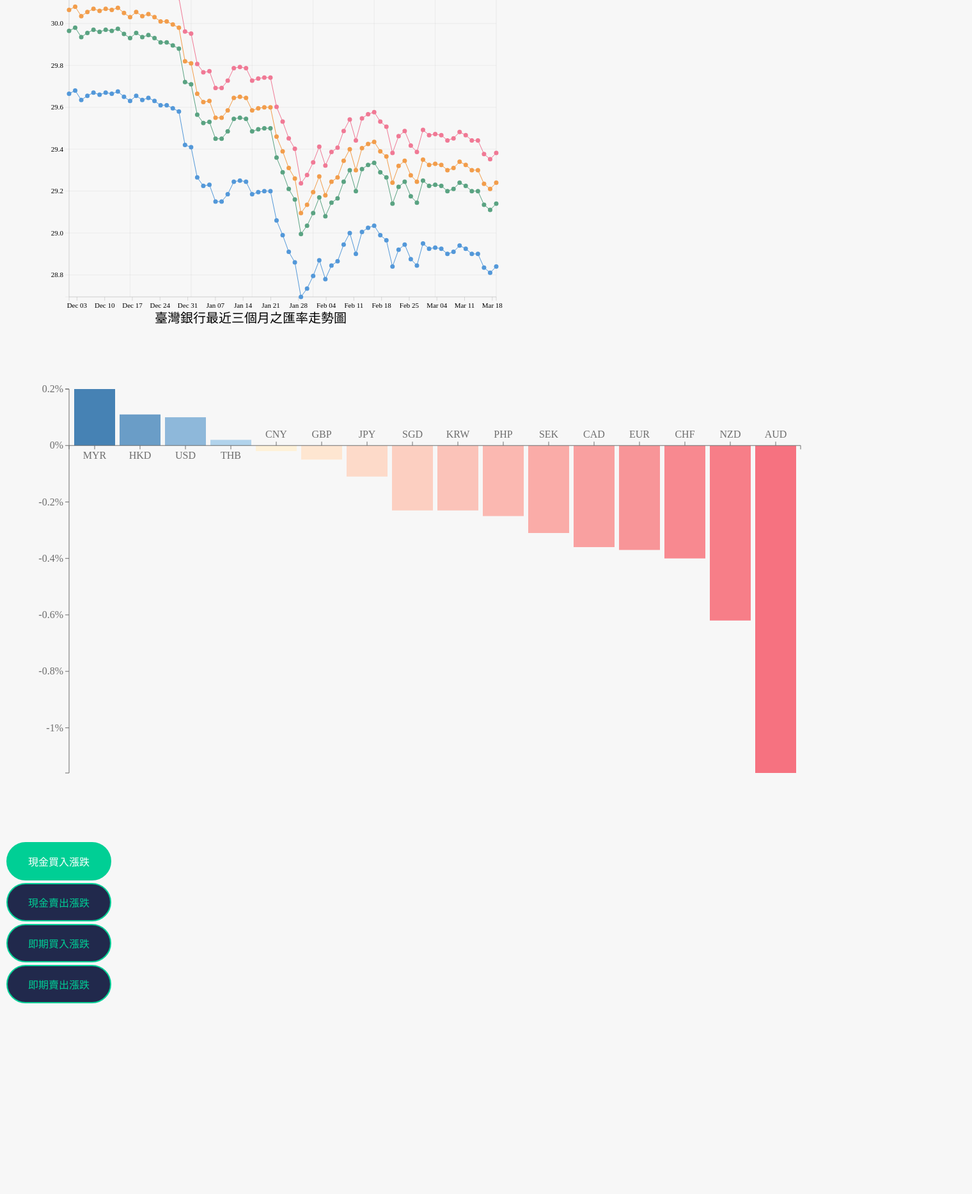
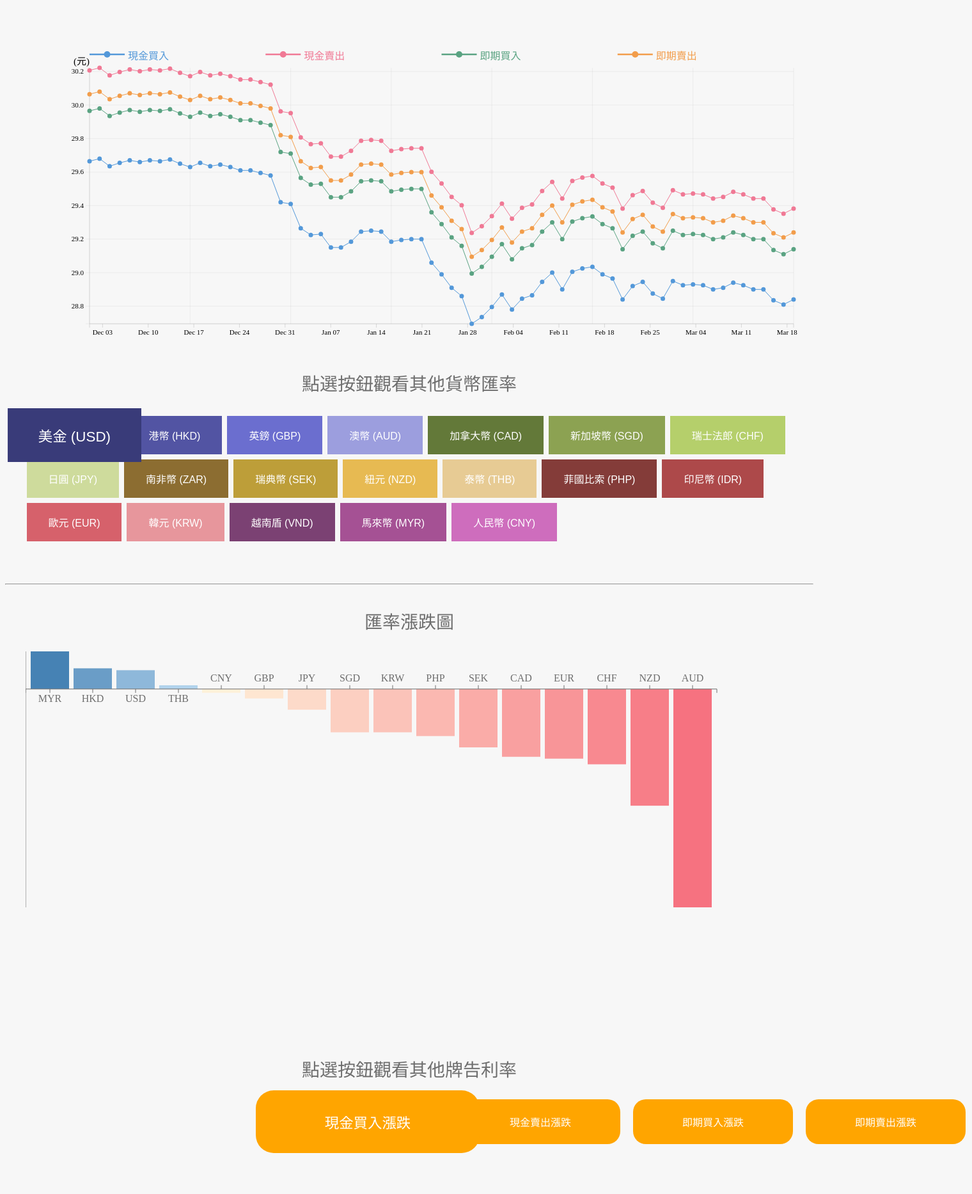
Before and after one commit to Wang-YiWei/proj_exchangeRate, a plain HTML site: page index.html in a window 1280 px wide. Shown: the part 148-2014 px from the top of the page at 64% size, 1520 px wide, since content can reach past the window. Before the commit the page ends 1716 px from the top, so only its background shows below. Drawn offline with nearby package versions, Linux system fonts and the light colour scheme; a web font is replaced by a local one.

Commit message:
Modify button and add responsive layout

```diff
--- a/css/index.css
+++ b/css/index.css
@@ -3,53 +3,70 @@ body {
     /* margin: auto; */
 }
 
-.container-fluid {
-    background-color: #f7f7f7;
+h1,
+h2,
+h3,
+h6 {
+    color: #6E6E6E;
+    text-align: center;
 }
 
-.barChart {
-    background-color: #f7f7f7;
-    /* margin: auto; */
+h2 {
+    font-size: 3em;
+    font-weight: 500;
 }
 
-.section2 {
-    /* background-color: #21294c; */
+h3 {
+    font-size: 28px;
+    font-weight: 500;
 }
 
-ul {
-    list-style-type: none;
-    margin: 0;
-    padding: 0;
-    width: 200px;
-    background-image: url("img/wood3.jpg");
+p {
+    color: #6E6E6E;
+    font-size: 20px;
+    font-family: 'Noto Sans TC';
 }
 
-li a {
-    font-family: Noto Sans TC;
-    display: block;
-    color: #000;
-    padding: 3.5px 16px;
-    text-decoration: none;
+.flexbox-container {
+    display: flex;
+    flex-wrap: wrap;
+    justify-content: space-evenly;
+    align-items: center;
 }
 
-li a.active {
-    font-family: Noto Sans TC;
-    color: rgba(250, 250, 250, 0.8);
-    background-color: #6465A5;
+.flexbox-item {
+    text-align: left;
+    flex-basis: 49%;
 }
 
-li a:hover:not(.active) {
-    font-family: Noto Sans TC;
-    background-color: #6465A5;
-    color: rgba(250, 250, 250, 0.8);
+.flexbox-item-row {
+    flex-basis: 95%;
 }
 
-.button {
-    font-family: Noto Sans TC;
-    border: 2px solid #00cf95;
-    color: #00cf95;
-    background-color: #21294c;
-    border-radius: 50px;
+
+.changebtn-div {
+    display: flex;
+    flex-direction: row;
+    justify-content: space-around;
+    min-width: 250px;
+    max-width: 400px;
+
+    margin-bottom:70px;
+
+}
+
+.change-item button{
+    margin: 0px 10px;
+    min-width:250px;
+    min-height:70px;
+    max-height: 80px;
+
+    /* flex-basis: 100%; */
+}
+
+.menu {
+    border: none;
+    color: white;
     padding: 16px 32px;
     text-align: center;
     text-decoration: none;
@@ -57,64 +74,39 @@ li a:hover:not(.active) {
     font-size: 16px;
     margin: 4px 2px;
     -webkit-transition-duration: 0.4s;
+    /* Safari */
     transition-duration: 0.4s;
     cursor: pointer;
-    display: block;
-    /* Make the buttons appear below each other */
+}
+
+.menu:hover {
+    transform: scale(1.4);
+}
+
+.menu.active {
+    transform: scale(1.4);
+}
+
+.button {
+    border: none;
+    border-radius: 20px;
+    color: white;
+    padding: 16px 32px;
+    text-align: center;
+    text-decoration: none;
+    display: inline-block;
+    font-size: 16px;
+    margin: 4px 2px;
+    -webkit-transition-duration: 0.4s;
+    /* Safari */
+    transition-duration: 0.4s;
+    cursor: pointer;
 }
 
 .button:hover {
-    font-family: Noto Sans TC;
-    background-color: #00cf95;
-    color: white;
-    border-radius: 50px;
+    transform: scale(1.4);
 }
 
 .button.active {
-    font-family: Noto Sans TC;
-    background-color: #00cf95;
-    color: white;
+    transform: scale(1.4);
 }
-
-.sidenav {
-    height: 100%;
-    width: 0;
-    position: fixed;
-    z-index: 1;
-    top: 0;
-    left: 0;
-    background-color: #111;
-    overflow-x: hidden;
-    transition: 0.5s;
-    padding-top: 60px;
-}
-
-.sidenav a {
-    padding: 8px 8px 8px 32px;
-    text-decoration: none;
-    font-size: 12px;
-    color: #818181;
-    display: block;
-    transition: 0.3s;
-}
-
-.sidenav a:hover {
-    color: #f1f1f1;
-}
-
-.sidenav .closebtn {
-    position: absolute;
-    top: 0;
-    right: 25px;
-    font-size: 24px;
-    margin-left: 50px;
-}
-
-@media screen and (max-height: 450px) {
-    .sidenav {
-        padding-top: 15px;
-    }
-    .sidenav a {
-        font-size: 14px;
-    }
-}
--- a/index.html
+++ b/index.html
@@ -10,98 +10,84 @@
 </head>
 
 <body>
-
-    <div>
-
-        <div id="mySidenav" class="sidenav">
-            <a href="javascript:void(0)" class="closebtn" onclick="closeNav()">&times;</a>
-            <li>
-                <a class="menu active" id="btnUSD">美金 (USD)</a>
-            </li>
-            <li>
-                <a class="menu" id="btnHKD">港幣 (HKD)</a>
-            </li>
-            <li>
-                <a class="menu" id="btnGBP">英鎊 (GBP)</a>
-            </li>
-            <li>
-                <a class="menu" id="btnAUD">澳幣 (AUD)</a>
-            </li>
-            <li>
-                <a class="menu" id="btnCAD">加拿大幣 (CAD)</a>
-            </li>
-            <li>
-                <a class="menu" id="btnSGD">新加坡幣 (SGD)</a>
-            </li>
-            <li>
-                <a class="menu" id="btnCHF">瑞士法郎 (CHF)</a>
-            </li>
-            <li>
-                <a class="menu" id="btnJPY">日圓 (JPY)</a>
-            </li>
-            <li>
-                <a class="menu" id="btnZAR">南非幣 (ZAR)</a>
-            </li>
-            <li>
-                <a class="menu" id="btnSEK">瑞典幣 (SEK)</a>
-            </li>
-            <li>
-                <a class="menu" id="btnNZD">紐元 (NZD)</a>
-            </li>
-            <li>
-                <a class="menu" id="btnTHB">泰幣 (THB)</a>
-            </li>
-            <li>
-                <a class="menu" id="btnPHP">菲國比索 (PHP)</a>
-            </li>
-            <li>
-                <a class="menu" id="btnIDR">印尼幣 (IDR)</a>
-            </li>
-            <li>
-                <a class="menu" id="btnEUR">歐元 (EUR)</a>
-            </li>
-            <li>
-                <a class="menu" id="btnKRW">韓元 (KRW)</a>
-            </li>
-            <li>
-                <a class="menu" id="btnVND">越南盾 (VND)</a>
-            </li>
-            <li>
-                <a class="menu" id="btnMYR">馬來幣 (MYR)</a>
-            </li>
-            <li>
-                <a class="menu" id="btnCNY">人民幣 (CNY)</a>
-            </li>
-        </div>
-
-        <span style="font-size:30px;cursor:pointer" onclick="openNav()">&#9776; 其他貨幣選擇</span>
-
-        <div class="row linechart">
-
+    <div class="flexbox-container">
+        <div class="flexbox-item-row">
+            <!-- <br> -->
+            <h2>臺灣銀行最近三個月之匯率走勢圖</h2>
+            <br>
+            <br>
         </div>
     </div>
 
-    <div class="section2">
-        <!-- <div class="row"> -->
-        <div class="item barChart">
+    <div class="flexbox-container">
+        <div class="flexbox-item-row" id="lineChartContainer">
+            <svg id="lineChart">
+            </svg>
         </div>
-        <div class="item barChart-btn">
-
-            <button id="button0" class="button active" style="vertical-align:middle">現金買入漲跌</button>
-            <button id="button1" class="button" style="vertical-align:middle">現金賣出漲跌</button>
-            <button id="button2" class="button" style="vertical-align:middle">即期買入漲跌</button>
-            <button id="button3" class="button" style="vertical-align:middle">即期賣出漲跌</button>
+        <div class="flexbox-item-row">
+            <h3>
+                點選按鈕觀看其他貨幣匯率
+            </h3>
+            <button class="menu active" id="btnUSD">美金 (USD)</button>
+            <button class="menu" id="btnHKD">港幣 (HKD)</button>
+            <button class="menu" id="btnGBP">英鎊 (GBP)</button>
+            <button class="menu" id="btnAUD">澳幣 (AUD)</button>
+            <button class="menu" id="btnCAD">加拿大幣 (CAD)</button>
+            <button class="menu" id="btnSGD">新加坡幣 (SGD)</button>
+            <button class="menu" id="btnCHF">瑞士法郎 (CHF)</button>
+            <button class="menu" id="btnJPY">日圓 (JPY)</button>
+            <button class="menu" id="btnZAR">南非幣 (ZAR)</button>
+            <button class="menu" id="btnSEK">瑞典幣 (SEK)</button>
+            <button class="menu" id="btnNZD">紐元 (NZD)</button>
+            <button class="menu" id="btnTHB">泰幣 (THB)</button>
+            <button class="menu" id="btnPHP">菲國比索 (PHP)</button>
+            <button class="menu" id="btnIDR">印尼幣 (IDR)</button>
+            <button class="menu" id="btnEUR">歐元 (EUR)</button>
+            <button class="menu" id="btnKRW">韓元 (KRW)</button>
+            <button class="menu" id="btnVND">越南盾 (VND)</button>
+            <button class="menu" id="btnMYR">馬來幣 (MYR)</button>
+            <button class="menu" id="btnCNY">人民幣 (CNY)</button>
         </div>
-        <!-- </div> -->
+    </div>
+    <br>
+    <br>
+    <br>
+    <hr>
+    <div class="flexbox-container">
+        <div class="flexbox-item-row">
+            <h3>
+                匯率漲跌圖
+            </h3>
+        </div>
+        <div class="flexbox-item-row" id="barChartContainer">
+            <svg id="barChart">
+            </svg>
+        </div>
+        <div class="flexbox-item-row">
+            <h3>
+                點選按鈕觀看其他牌告利率
+            </h3>
+        </div>
+        <div class="flexbox-item-row changebtn-div">
+            <div class="change-item">
+                <button id="button0" class="button active" style="vertical-align:middle">現金買入漲跌</button>
+            </div>
+            <div class="change-item">
+                <button id="button1" class="button" style="vertical-align:middle">現金賣出漲跌</button>
+            </div>
+            <div class="change-item">
+                <button id="button2" class="button" style="vertical-align:middle">即期買入漲跌</button>
+            </div>
+            <div class="change-item">
+                <button id="button3" class="button" style="vertical-align:middle">即期賣出漲跌</button>
+            </div>
+        </div>
     </div>
 
 
     <script src="https://ajax.googleapis.com/ajax/libs/jquery/3.2.1/jquery.min.js"></script>
     <script type="text/javascript" src="./javascript/d3.js"></script>
     <script type="text/javascript" src="./javascript/index.js"></script>
-    <!-- <script src="https://code.jquery.com/jquery-3.2.1.slim.min.js" integrity="sha384-KJ3o2DKtIkvYIK3UENzmM7KCkRr/rE9/Qpg6aAZGJwFDMVNA/GpGFF93hXpG5KkN" crossorigin="anonymous"></script> -->
-    <!-- <script src="https://cdnjs.cloudflare.com/ajax/libs/popper.js/1.12.3/umd/popper.min.js" integrity="sha384-vFJXuSJphROIrBnz7yo7oB41mKfc8JzQZiCq4NCceLEaO4IHwicKwpJf9c9IpFgh" crossorigin="anonymous"></script> -->
-    <!-- <script src="https://maxcdn.bootstrapcdn.com/bootstrap/3.3.7/js/bootstrap.min.js" integrity="sha384-Tc5IQib027qvyjSMfHjOMaLkfuWVxZxUPnCJA7l2mCWNIpG9mGCD8wGNIcPD7Txa" crossorigin="anonymous"></script> -->
 </body>
 
 </html>
--- a/javascript/index.js
+++ b/javascript/index.js
@@ -1,19 +1,14 @@
-function openNav() {
-    document.getElementById("mySidenav").style.width = "250px";
-}
-
-function closeNav() {
-    document.getElementById("mySidenav").style.width = "0";
-}
-
 var allCountryName = [
     'USD', 'HKD', 'GBP', 'AUD', 'CAD', 'SGD', 'CHF', 'JPY', 'ZAR', 'SEK',
     'NZD', 'THB', 'PHP', 'IDR', 'EUR', 'KRW', 'VND', 'MYR', 'CNY'
-]
+];
 var chineseCountryName = [
     '美金', '港幣', '英鎊', '澳幣', '加拿大幣', '新加坡幣', '瑞士法郎', '日圓', '南非幣', '瑞典幣',
     '紐元', '泰幣', '菲國比索', '印尼幣', '歐元', '韓元', '越南盾', '馬來幣', '人民幣'
-]
+];
+
+var allCountryColor = d3.scale.category20b();
+
 //讀進資料
 var entireHistoryData = []; //contains more than 1000 indices
 var dividedCountryData = []; // contain 19 indices . Each index contains latest 3-month data.
@@ -25,7 +20,6 @@ for (var i = 0; i < allCountryName.length; ++i) {
 }
 
 var dataIsChanging = 0;
-console.log("inin");
 d3.csv("./data/history.csv", function (tmpdata) {
     tmpdata.forEach(function (d) {
         d.x = parseInt(d.x, 10);
@@ -53,6 +47,16 @@ d3.csv("./data/history.csv", function (tmpdata) {
             dividedCountryData[i][j].date = dividedCountryData[i][j].date.replace(/\//g, "-"); //turn yyyy/mm/dd to yyyy-mm-dd
         }
     }
+
+
+    //創造畫布
+    var linechartsvg = d3.select('#lineChart');
+    var barchartSvg = d3.select("#barChart");
+
+
+    function draw() {
+
+
         var whichCountry = 0;
 
         var linechartMargin = {
@@ -61,9 +65,8 @@ d3.csv("./data/history.csv", function (tmpdata) {
             bottom: 70,
             left: 50
         };
-
-    var linechartWidth = 0.6 * window.innerWidth - linechartMargin.left - linechartMargin.right;
-    var linechartHeight = 600 - linechartMargin.top - linechartMargin.bottom;
+        var linechartWidth = document.getElementById("lineChartContainer").clientWidth - linechartMargin.left - linechartMargin.right;
+        var linechartHeight = 500 - linechartMargin.top - linechartMargin.bottom;
 
         //define max and min value.
         var minX = d3.min(dividedCountryData[whichCountry], function (d) {
@@ -87,10 +90,6 @@ d3.csv("./data/history.csv", function (tmpdata) {
         var mindate = new Date(dividedCountryData[0][dividedCountryData[0].length - 1].date),
             maxdate = new Date(dividedCountryData[0][0].date);
 
-    //創造畫布
-    var linechartsvg = d3.select('.linechart')
-        .append('svg')
-        .attr('id', 's');
 
         linechartsvg.data(dividedCountryData[whichCountry])
             .attr({
@@ -122,26 +121,15 @@ d3.csv("./data/history.csv", function (tmpdata) {
             .range([linechartHeight, 0]) //d3 Y座標是越下越大,所以反過來比較直覺
             .domain([minY, maxY]);
 
-    //標明圖形主題
-    var lineChartTopic = linechartsvg.append("text")
-        .attr("x", 0.5 * linechartWidth)
-        .attr("y", linechartHeight + linechartMargin.bottom)
-        .text(function (d) {
-            return "臺灣銀行最近三個月之匯率走勢圖";
-        })
-        .attr("text-anchor", "middle")
-        .attr("font-family", "Noto Sans TC")
-        .attr("font-size", "20px")
-        .attr("fill", "black");
 
         //標明Y軸單位
         var yUnitText = linechartsvg.append("text")
-        .attr("x", linechartMargin.left + 20)
-        .attr("y", linechartMargin.top)
+            .attr("x", linechartMargin.left)
+            .attr("y", linechartMargin.top - 5)
             .text(function (d) {
                 return "(元)";
             })
-        .attr("text-anchor", "middle")
+            .attr("text-anchor", "end")
             .attr("font-family", "Noto Sans TC")
             .attr("font-size", "15px")
             .attr("fill", "black");
@@ -529,6 +517,16 @@ d3.csv("./data/history.csv", function (tmpdata) {
 
         }
 
+        // 為button做美化
+        // console.log(d3.selectAll(".menu"));
+        d3.selectAll(".menu")
+            .style("border", function (d, i) {
+                return "2px solid" + allCountryColor(i);
+            })
+            .style("background-color", function (d, i) {
+                return allCountryColor(i);
+            });
+
         //換資料
         var dataChangingTime = 750;
 
@@ -632,7 +630,7 @@ d3.csv("./data/history.csv", function (tmpdata) {
         } //updateData();
 
         var MenuActive;
-    d3.selectAll("li a")
+        d3.selectAll(".menu")
             .on("click", function () {
                 //update active class
                 MenuActive = document.getElementsByClassName("menu active");
@@ -778,15 +776,14 @@ d3.csv("./data/history.csv", function (tmpdata) {
             bottom: 100,
             left: 100
         };
-    var barchartWidth = $(".barChart").width() - barchartMargin.left - barchartMargin.right;
-    var barchartHeight;
-    if (screen.availWidth　 < 400) barchartHeight = 0.6 * $(".barChart").width() - barchartMargin.top - barchartMargin.bottom;
-    else barchartHeight = window.innerHeight - barchartMargin.top - barchartMargin.bottom;
-    $(".section2").width(window.availWidth);
-    $(".section2").height(window.innerHeight);
+        var barchartWidth = document.getElementById("barChartContainer").clientWidth - barchartMargin.left - barchartMargin.right;
+        var barchartHeight = 600 - barchartMargin.top - barchartMargin.bottom;
+        // if (screen.availWidth　 < 400) barchartHeight = 0.6 * $(".barChart").width() - barchartMargin.top - barchartMargin.bottom;
+        // else barchartHeight = window.innerHeight - barchartMargin.top - barchartMargin.bottom;
+        // $(".section2").width(window.availWidth);
+        // $(".section2").height(window.innerHeight);
 
-    var barchartSvg = d3.select(".barChart").append("svg")
-        .attr("width", barchartWidth + barchartMargin.left + barchartMargin.right)
+        barchartSvg.attr("width", barchartWidth + barchartMargin.left + barchartMargin.right)
             .attr("height", barchartHeight + barchartMargin.top + barchartMargin.bottom)
             .append("g")
             .attr("transform",
@@ -901,7 +898,11 @@ d3.csv("./data/history.csv", function (tmpdata) {
             .style("text-anchor", "end");
 
         var buttonActive2;
-    d3.selectAll("button").on("click", function () {
+        d3.selectAll(".button")
+            .style("background-color", function () {
+                return "orange";
+            })
+            .on("click", function () {
                 for (var i = 0; i < 4; ++i) {
                     if (this.id.split("button")[1][0] == i) {
                         whichBtn = i;
@@ -1026,30 +1027,6 @@ d3.csv("./data/history.csv", function (tmpdata) {
                 })
                 .style("text-anchor", "end");
 
-
-        /**
-         *
-         * TOFIXED: x軸tick會被新append的rect蓋掉
-         * 暫時解法：重新繪出x軸
-         *
-         */
-
-        // barchartSvg.transition()
-        //     .duration(dataChangingTime)
-        //     .select(".barchartScaleXAxis")
-        //     .call(barchartScaleXAxis)
-        //     .attr("transform", "translate(0," + barchartScaleY(0) + ")")
-        //     .style("z-index", 100)
-        //     .selectAll("text")
-        //     .attr({
-        //         'fill': axisColor,
-        //         'stroke': axisColor //Y軸字體顏色
-        //     });
-
-        // barchartSvg.order();
-        // barRect2.order();
-
-
             // x軸重新繪出
             d3.select(".barchartScaleXAxis").remove();
             allTick = barchartSvg.append("g")
@@ -1097,4 +1074,21 @@ d3.csv("./data/history.csv", function (tmpdata) {
 
         } //updateData2();
 
+    }
+
+    draw();
+
+    window.addEventListener("resize", function () {
+        linechartsvg.selectAll("g").remove();
+        linechartsvg.selectAll("path").remove();
+        linechartsvg.selectAll("text").remove();
+        linechartsvg.selectAll("line").remove();
+        barchartSvg.selectAll("g").remove();
+        barchartSvg.selectAll("rect").remove();
+        barchartSvg.selectAll("text").remove();
+
+        console.log("in");
+        draw();
+    });
+
 }) //d3.csv
```
Lines whose indentation alone changed are shown as unchanged.
